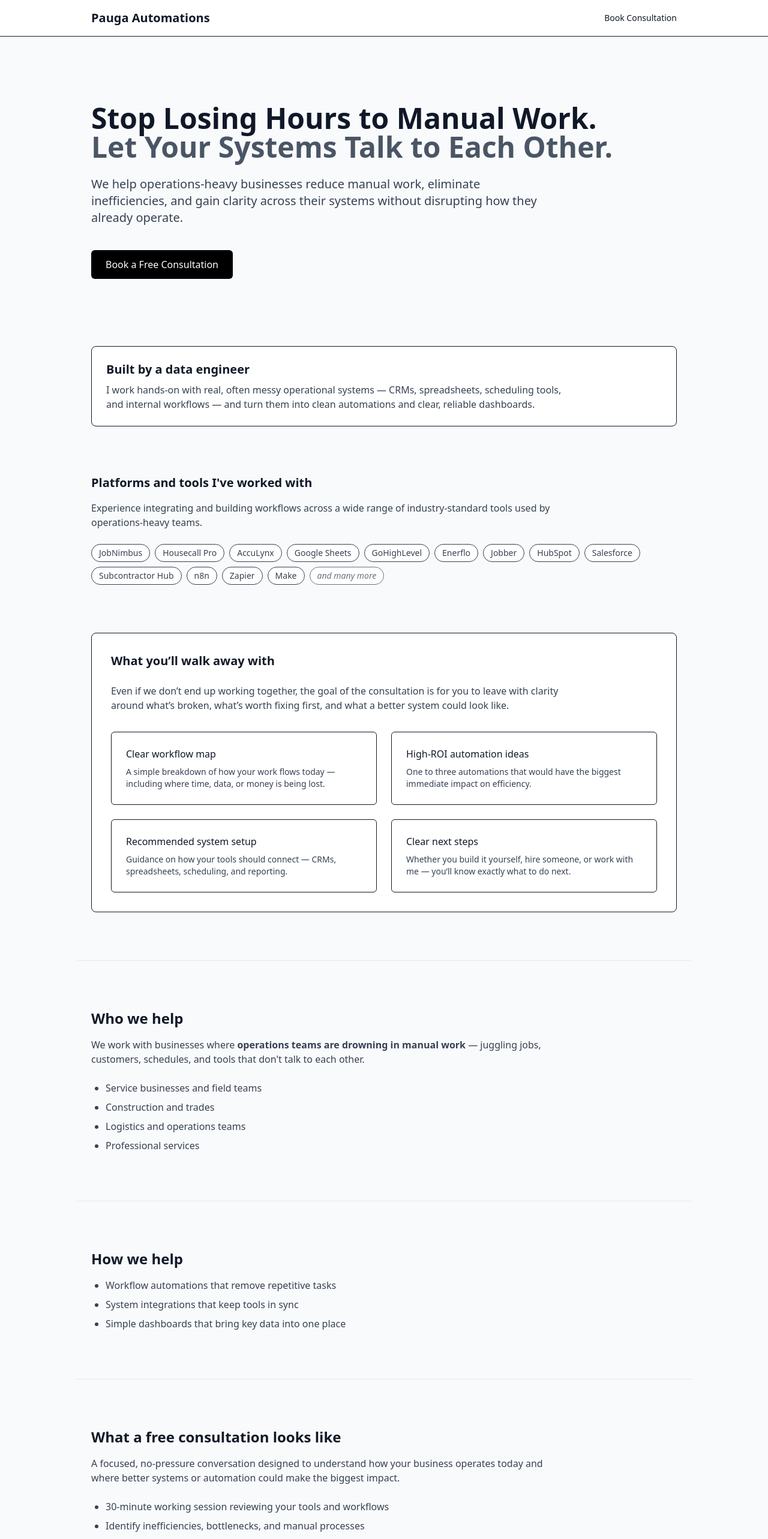
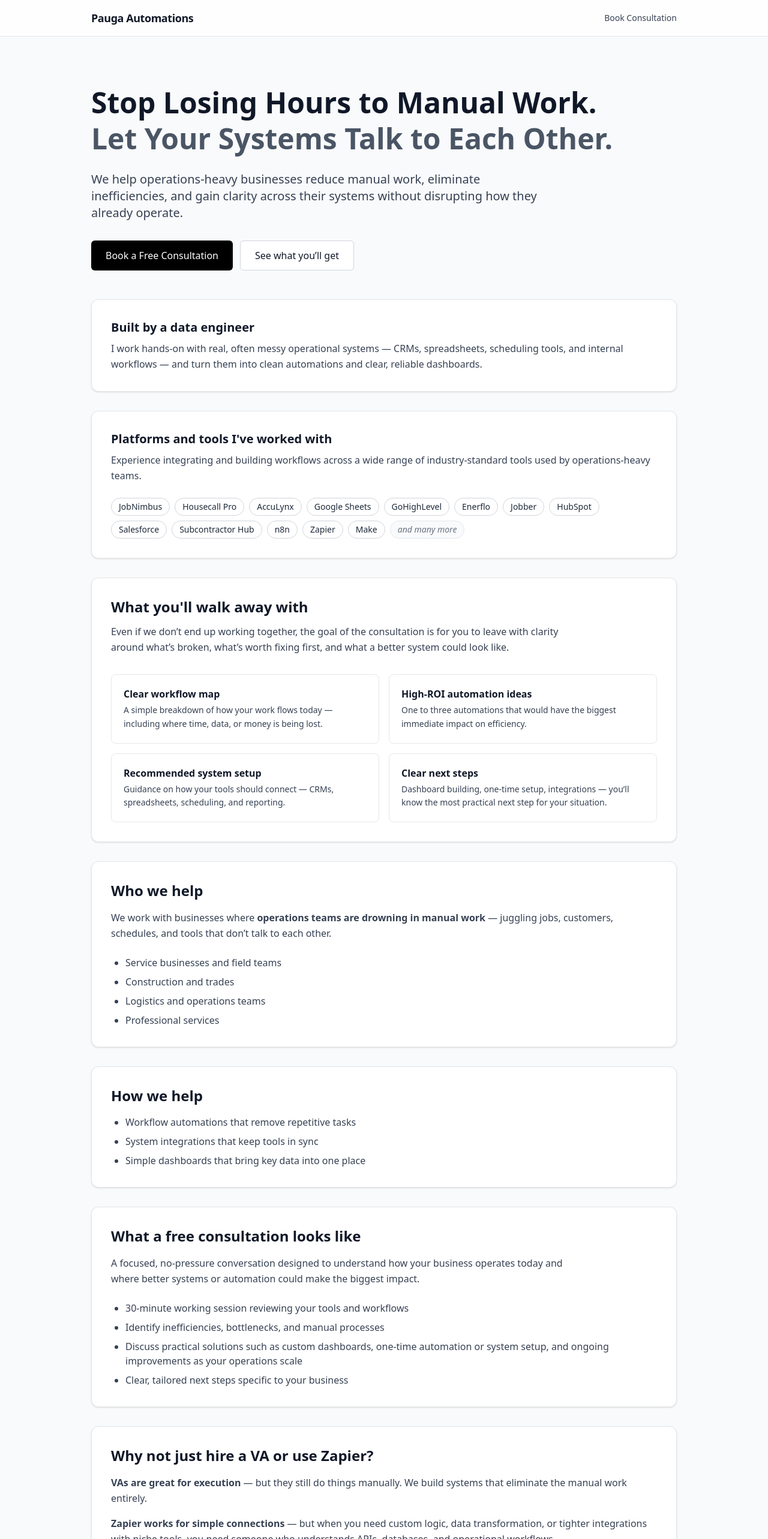
Before and after one commit to loocpooga/pauga-automations-site, a Next.js app: page / in a window 1280 px wide. Shown: the top 2566 px of the page at 60% size. Built offline with nearby package versions, Linux system fonts and the light colour scheme.

Commit message:
Refine layout consistency and section alignment

```diff
--- a/app/page.tsx
+++ b/app/page.tsx
@@ -1,5 +1,8 @@
 const ctaButtonClasses =
-  "inline-block bg-black text-white px-6 py-3 rounded-md font-medium transition-all duration-200 ease-out hover:bg-gray-900 hover:scale-105 hover:shadow-lg active:scale-95";
+  "inline-flex items-center justify-center bg-black text-white px-6 py-3 rounded-md font-medium transition-all duration-200 ease-out hover:scale-105 hover:shadow-lg active:scale-95";
+
+const cardClasses =
+  "bg-white border border-gray-200 rounded-xl p-6 md:p-8 shadow-sm";
 
 export default function Home() {
   const tools = [
@@ -21,15 +24,15 @@ export default function Home() {
   return (
     <>
       {/* Header */}
-      <header className="border-b bg-white sticky top-0 z-50">
-        <div className="max-w-5xl mx-auto px-6 py-4 flex justify-between items-center">
-          <div className="font-bold text-xl">Pauga Automations</div>
+      <header className="sticky top-0 z-50 border-b border-gray-200 bg-white/90 backdrop-blur">
+        <div className="max-w-5xl mx-auto px-6 py-4 flex items-center justify-between">
+          <div className="font-bold text-lg tracking-tight">Pauga Automations</div>
 
           <a
             href="https://calendly.com/lukepauga/30min"
             target="_blank"
             rel="noreferrer"
-            className="text-sm font-medium hover:underline"
+            className="text-sm font-medium text-gray-700 hover:text-black hover:underline"
           >
             Book Consultation
           </a>
@@ -38,21 +41,20 @@ export default function Home() {
 
       <main className="min-h-screen bg-gray-50 text-gray-900">
         {/* Hero */}
-        <section className="max-w-5xl mx-auto px-6 py-28">
-          <h1 className="text-4xl md:text-5xl font-bold mb-6">
+        <section className="max-w-5xl mx-auto px-6 pt-20 pb-12">
+          <h1 className="text-4xl md:text-5xl font-bold leading-tight mb-6">
             Stop Losing Hours to Manual Work.
             <br />
-            <span className="text-gray-600">
-              Let Your Systems Talk to Each Other.
-            </span>
+            <span className="text-gray-600">Let Your Systems Talk to Each Other.</span>
           </h1>
 
-          <p className="text-lg md:text-xl text-gray-700 mb-10 max-w-3xl">
+          <p className="text-lg md:text-xl text-gray-700 mb-8 max-w-3xl">
             We help operations-heavy businesses reduce manual work, eliminate
-            inefficiencies, and gain clarity across their systems without
-            disrupting how they already operate.
+            inefficiencies, and gain clarity across their systems without disrupting
+            how they already operate.
           </p>
 
+          <div className="flex flex-col sm:flex-row gap-3">
             <a
               href="https://calendly.com/lukepauga/30min"
               target="_blank"
@@ -61,29 +63,36 @@ export default function Home() {
             >
               Book a Free Consultation
             </a>
+
+            <a
+              href="#deliverables"
+              className="inline-flex items-center justify-center px-6 py-3 rounded-md font-medium border border-gray-300 bg-white text-gray-900 transition-all duration-200 hover:shadow-md hover:border-gray-400"
+            >
+              See what you’ll get
+            </a>
+          </div>
         </section>
 
         {/* Credibility */}
-        <section className="max-w-5xl mx-auto px-6 pb-20">
-          <div className="bg-white border rounded-lg p-6 transition-all hover:shadow-md hover:border-gray-300">
-            <h2 className="text-xl font-semibold mb-2">
-              Built by a data engineer
-            </h2>
-            <p className="text-gray-700 max-w-3xl">
+        <section className="max-w-5xl mx-auto px-6 pb-8">
+          <div className={cardClasses}>
+            <h2 className="text-xl font-semibold mb-2">Built by a data engineer</h2>
+            <p className="text-gray-700 leading-relaxed">
               I work hands-on with real, often messy operational systems — CRMs,
-              spreadsheets, scheduling tools, and internal workflows — and turn
-              them into clean automations and clear, reliable dashboards.
+              spreadsheets, scheduling tools, and internal workflows — and turn them
+              into clean automations and clear, reliable dashboards.
             </p>
           </div>
         </section>
 
-        {/* Platforms & tools */}
-        <section className="max-w-5xl mx-auto px-6 pb-20">
-          <h2 className="text-xl font-semibold mb-4">
+        {/* Tools */}
+        <section className="max-w-5xl mx-auto px-6 pb-8">
+          <div className={cardClasses}>
+            <h2 className="text-xl font-semibold mb-2">
               Platforms and tools I&apos;ve worked with
             </h2>
 
-          <p className="text-gray-700 mb-6 max-w-3xl">
+            <p className="text-gray-700 mb-6 leading-relaxed">
               Experience integrating and building workflows across a wide range of
               industry-standard tools used by operations-heavy teams.
             </p>
@@ -92,76 +101,77 @@ export default function Home() {
               {tools.map((tool) => (
                 <span
                   key={tool}
-                className="px-3 py-1 bg-white border text-gray-700 rounded-full text-sm"
+                  className="px-3 py-1 rounded-full text-sm border border-gray-300 bg-white text-gray-800"
                 >
                   {tool}
                 </span>
               ))}
-            <span className="px-3 py-1 bg-white border text-gray-500 rounded-full text-sm italic">
+              <span className="px-3 py-1 rounded-full text-sm border border-gray-200 bg-gray-50 text-gray-500 italic">
                 and many more
               </span>
             </div>
+          </div>
         </section>
 
-       {/* What you’ll walk away with */}
-<section className="max-w-5xl mx-auto px-6 pb-20">
-  <div className="bg-white border rounded-lg p-8">
-    <h2 className="text-xl font-semibold mb-6">
-      What you’ll walk away with
-    </h2>
+        {/* Deliverables (replaces social proof) */}
+        <section
+  id="deliverables"
+  className="max-w-5xl mx-auto px-6 pb-8 scroll-mt-24"
+>
+          <div className={cardClasses}>
+            <h2 className="text-2xl font-semibold mb-3">What you&apos;ll walk away with</h2>
 
-    <p className="text-gray-700 mb-8 max-w-3xl">
+            <p className="text-gray-700 mb-8 leading-relaxed max-w-3xl">
               Even if we don’t end up working together, the goal of the consultation
               is for you to leave with clarity around what’s broken, what’s worth
               fixing first, and what a better system could look like.
             </p>
 
-    <div className="grid md:grid-cols-2 gap-6">
-      <div className="border rounded-md p-6">
-        <h3 className="font-medium mb-2">Clear workflow map</h3>
-        <p className="text-gray-700 text-sm">
+            <div className="grid md:grid-cols-2 gap-4">
+              <div className="border border-gray-200 rounded-lg p-5 bg-white">
+                <h3 className="font-semibold mb-1">Clear workflow map</h3>
+                <p className="text-gray-700 text-sm leading-relaxed">
                   A simple breakdown of how your work flows today — including where
                   time, data, or money is being lost.
                 </p>
               </div>
 
-      <div className="border rounded-md p-6">
-        <h3 className="font-medium mb-2">High-ROI automation ideas</h3>
-        <p className="text-gray-700 text-sm">
+              <div className="border border-gray-200 rounded-lg p-5 bg-white">
+                <h3 className="font-semibold mb-1">High-ROI automation ideas</h3>
+                <p className="text-gray-700 text-sm leading-relaxed">
                   One to three automations that would have the biggest immediate
                   impact on efficiency.
                 </p>
               </div>
 
-      <div className="border rounded-md p-6">
-        <h3 className="font-medium mb-2">Recommended system setup</h3>
-        <p className="text-gray-700 text-sm">
+              <div className="border border-gray-200 rounded-lg p-5 bg-white">
+                <h3 className="font-semibold mb-1">Recommended system setup</h3>
+                <p className="text-gray-700 text-sm leading-relaxed">
                   Guidance on how your tools should connect — CRMs, spreadsheets,
                   scheduling, and reporting.
                 </p>
               </div>
 
-      <div className="border rounded-md p-6">
-        <h3 className="font-medium mb-2">Clear next steps</h3>
-        <p className="text-gray-700 text-sm">
-          Whether you build it yourself, hire someone, or work with me —
-          you’ll know exactly what to do next.
+              <div className="border border-gray-200 rounded-lg p-5 bg-white">
+                <h3 className="font-semibold mb-1">Clear next steps</h3>
+                <p className="text-gray-700 text-sm leading-relaxed">
+                  Dashboard building, one-time setup, integrations — you’ll know the
+                  most practical next step for your situation.
                 </p>
               </div>
             </div>
           </div>
         </section>
 
-
         {/* Who we help */}
-        <section className="max-w-5xl mx-auto px-6 py-20 border-t border-gray-200">
+        <section className="max-w-5xl mx-auto px-6 pb-8">
+          <div className={cardClasses}>
             <h2 className="text-2xl font-semibold mb-4">Who we help</h2>
 
-          <p className="text-gray-700 mb-6 max-w-3xl">
+            <p className="text-gray-700 mb-6 leading-relaxed">
               We work with businesses where{" "}
-            <strong>operations teams are drowning in manual work</strong> —
-            juggling jobs, customers, schedules, and tools that don&apos;t talk
-            to each other.
+              <strong>operations teams are drowning in manual work</strong> — juggling
+              jobs, customers, schedules, and tools that don’t talk to each other.
             </p>
 
             <ul className="list-disc pl-6 text-gray-700 space-y-2">
@@ -170,10 +180,12 @@ export default function Home() {
               <li>Logistics and operations teams</li>
               <li>Professional services</li>
             </ul>
+          </div>
         </section>
 
         {/* How we help */}
-        <section className="max-w-5xl mx-auto px-6 py-20 border-t border-gray-200">
+        <section className="max-w-5xl mx-auto px-6 pb-8">
+          <div className={cardClasses}>
             <h2 className="text-2xl font-semibold mb-4">How we help</h2>
 
             <ul className="list-disc pl-6 text-gray-700 space-y-2">
@@ -181,15 +193,17 @@ export default function Home() {
               <li>System integrations that keep tools in sync</li>
               <li>Simple dashboards that bring key data into one place</li>
             </ul>
+          </div>
         </section>
 
         {/* Consultation details */}
-        <section className="max-w-5xl mx-auto px-6 py-20 border-t border-gray-200">
+        <section className="max-w-5xl mx-auto px-6 pb-8">
+          <div className={cardClasses}>
             <h2 className="text-2xl font-semibold mb-4">
               What a free consultation looks like
             </h2>
 
-          <p className="text-gray-700 mb-6 max-w-3xl">
+            <p className="text-gray-700 mb-6 leading-relaxed max-w-3xl">
               A focused, no-pressure conversation designed to understand how your
               business operates today and where better systems or automation could
               make the biggest impact.
@@ -205,15 +219,41 @@ export default function Home() {
               </li>
               <li>Clear, tailored next steps specific to your business</li>
             </ul>
+          </div>
+        </section>
+
+        {/* Objection handler */}
+        <section className="max-w-5xl mx-auto px-6 pb-8">
+          <div className={`${cardClasses} bg-gray-50`}>
+            <h2 className="text-2xl font-semibold mb-4">
+              Why not just hire a VA or use Zapier?
+            </h2>
+
+            <div className="space-y-4 text-gray-700 leading-relaxed">
+              <p>
+                <strong>VAs are great for execution</strong> — but they still do
+                things manually. We build systems that eliminate the manual work
+                entirely.
+              </p>
+              <p>
+                <strong>Zapier works for simple connections</strong> — but when you
+                need custom logic, data transformation, or tighter integrations with
+                niche tools, you need someone who understands APIs, databases, and
+                operational workflows.
+              </p>
+              <p>That&apos;s where we come in.</p>
+            </div>
+          </div>
         </section>
 
         {/* Final CTA */}
-        <section className="max-w-5xl mx-auto px-6 py-24 border-t border-gray-200">
-          <h2 className="text-2xl font-semibold mb-4">
+        <section className="max-w-5xl mx-auto px-6 pb-16">
+          <div className={cardClasses}>
+            <h2 className="text-2xl font-semibold mb-3">
               Ready to simplify your operations?
             </h2>
 
-          <p className="text-gray-700 mb-8 max-w-3xl">
+            <p className="text-gray-700 mb-6 leading-relaxed">
               Schedule a free, no-pressure consultation to explore what automation
               could do for your business.
             </p>
@@ -226,12 +266,13 @@ export default function Home() {
             >
               Book a Free Consultation
             </a>
+          </div>
         </section>
 
         {/* Footer */}
-        <footer className="border-t bg-white">
-          <div className="max-w-5xl mx-auto px-6 py-8 text-center text-gray-600 text-sm">
-            <p>© 2025 Pauga Automations. All rights reserved.</p>
+        <footer className="border-t border-gray-200 bg-white">
+          <div className="max-w-5xl mx-auto px-6 py-8 text-center text-gray-500 text-sm">
+            <p>© {new Date().getFullYear()} Pauga Automations. All rights reserved.</p>
           </div>
         </footer>
       </main>
```
Lines whose indentation alone changed are shown as unchanged.
